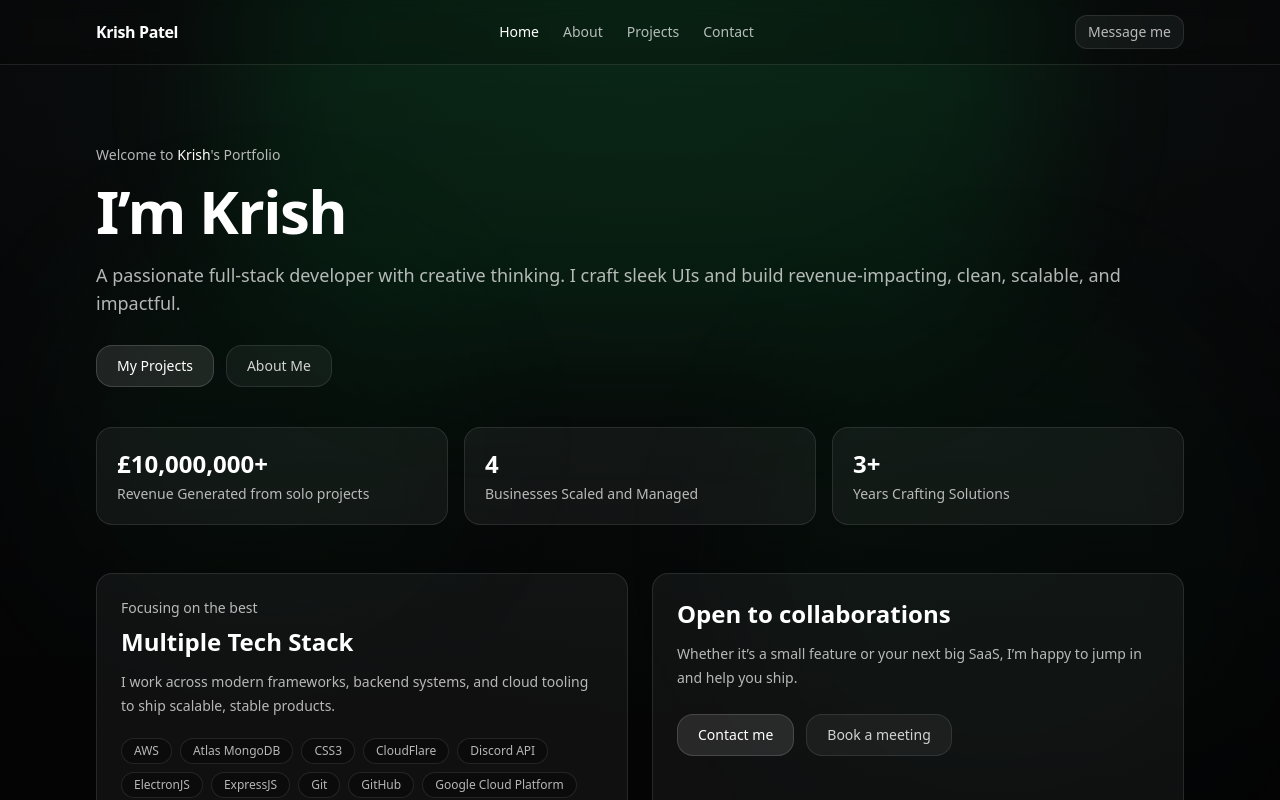
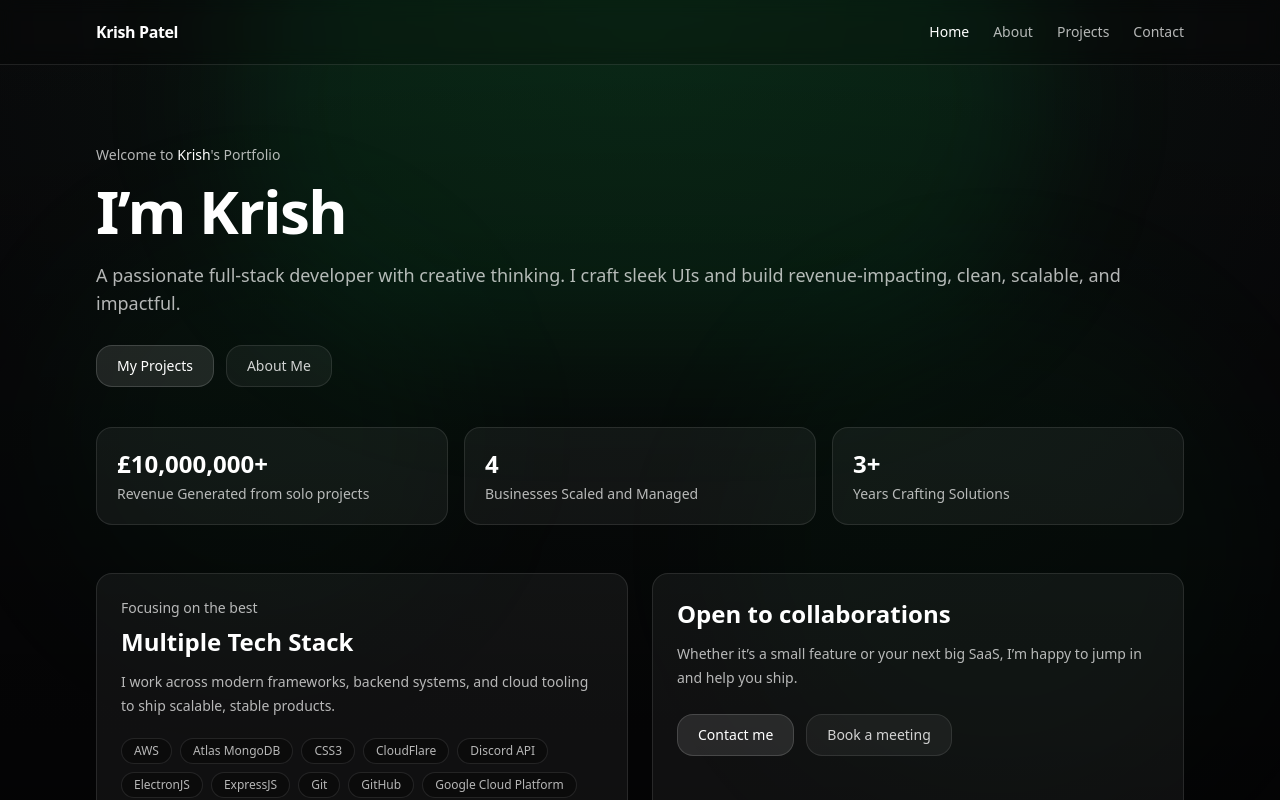
Before and after one commit to krish-p25/portfolio, a React (Vite) app: page / in a window 1280 px wide. Shown: the top 800 px of the page. Built offline with nearby package versions, Linux system fonts and the light colour scheme.

Commit message:
fixed message me buttons and contact page

```diff
--- a/src/components/Layout.jsx
+++ b/src/components/Layout.jsx
@@ -56,19 +56,19 @@ export default function Layout() {
                         ))}
                     </nav>
 
-                    <div className="hidden sm:flex items-center gap-3">
+                    <div className="hidden  items-center gap-3">
                         <a
                             className="rounded-xl border border-white/10 bg-white/5 px-3 py-1.5 text-sm text-white/70 hover:text-white hover:border-white/20 transition"
-                            href="/contact"
+
                         >
-                            Message me
+                            Message Me
                         </a>
                     </div>
 
                     <button
                         className="sm:hidden rounded-xl border border-white/10 bg-white/5 p-2 text-white/80"
                         onClick={() => setOpen((v) => !v)}
-                        aria-label="Toggle menu"
+                        aria-label="Toggle Menu"
                     >
                         {open ? <X className="h-5 w-5" /> : <Menu className="h-5 w-5" />}
                     </button>
```
